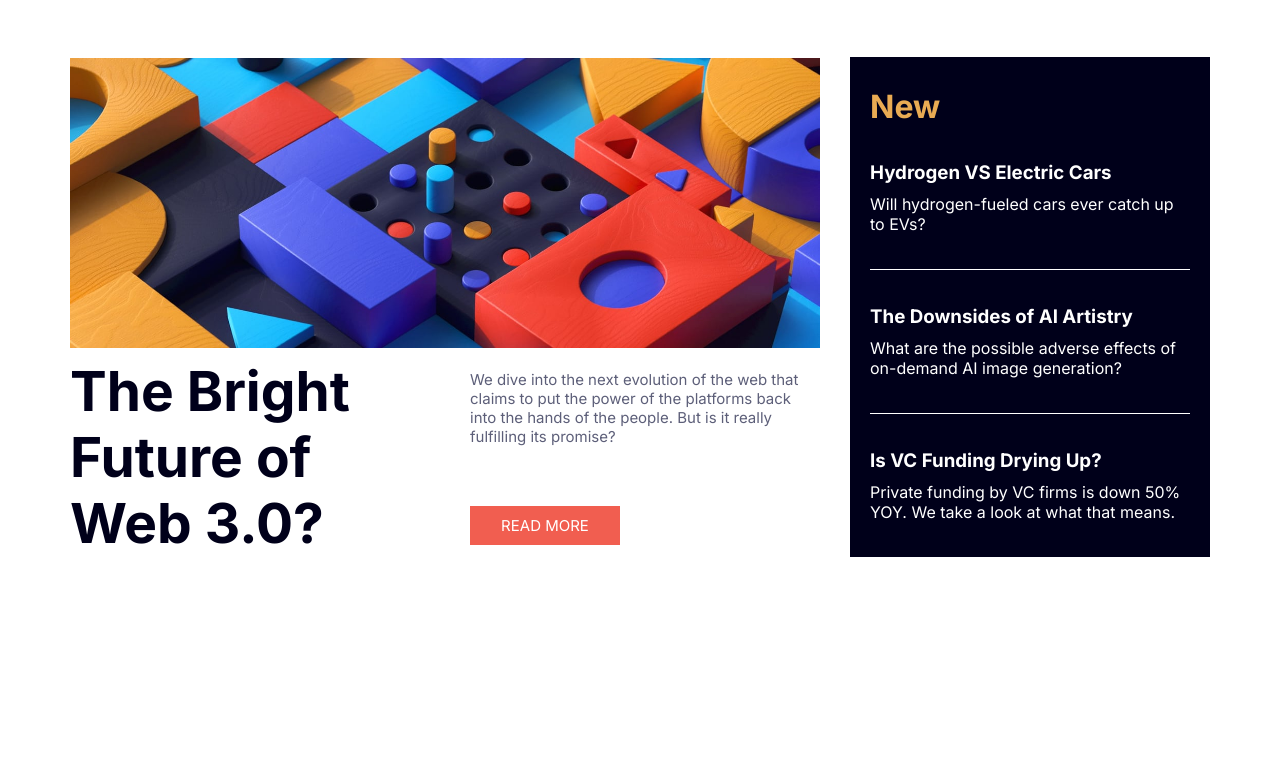
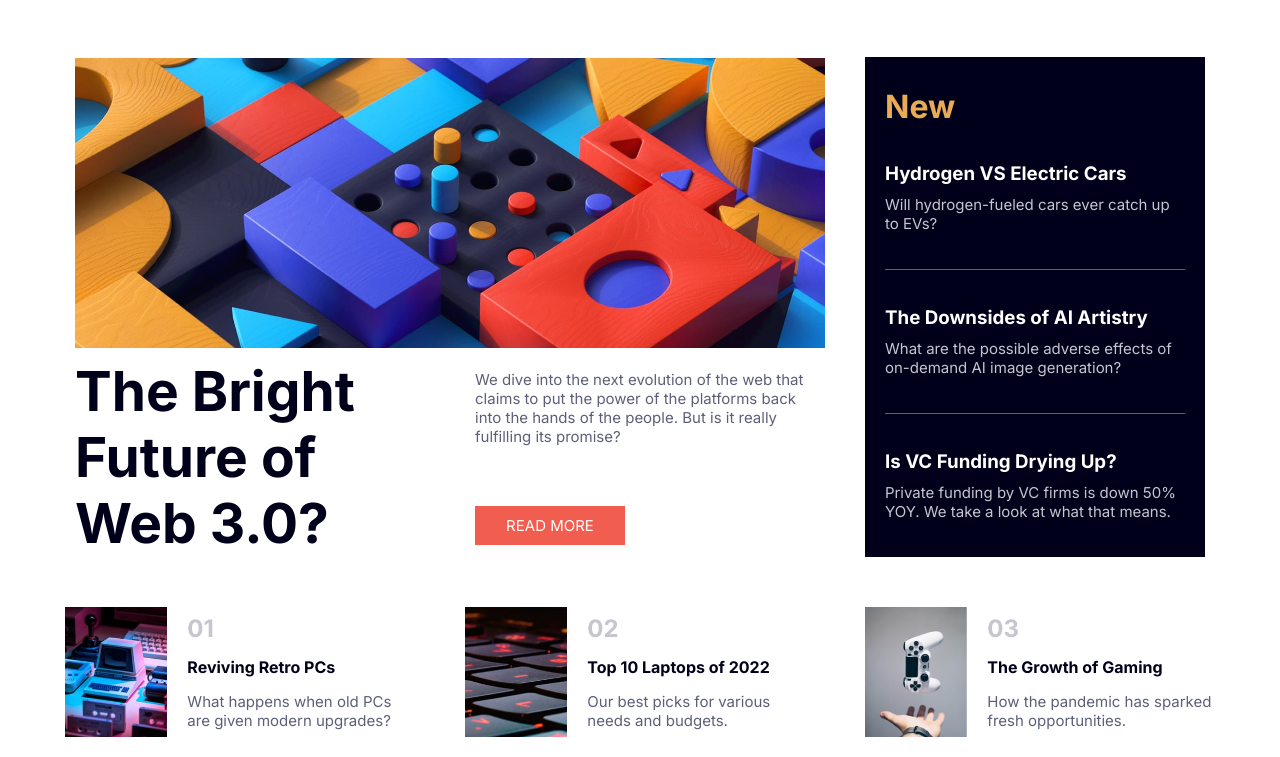
Before and after one commit to simon-basil/News-Homepage, a plain HTML site: page index.html in a window 1280 px wide. Shown: the part 83-840 px from the top of the page. Before the commit the page ends 800 px from the top, so only its background shows below. Drawn offline with Linux system fonts and the light colour scheme.

Commit message:
addition of bottom divs

```diff
--- a/index.html
+++ b/index.html
@@ -64,11 +64,33 @@
             </div>
         </div>
         <div class="bottom">
-            <div class="three"></div>
-            <div class="three"></div>
-            <div class="three"></div>
+            <div class="three">
+                <img src="images/image-retro-pcs.jpg" alt="Retro-PCs" class="tripple">
+                <div class="text">
+                    <h2 class="numbers">01</h2>
+                    <p class="descrip">Reviving Retro PCs</p>
+                    <p class="subdescrip">What happens when old PCs are given modern upgrades?</p>
+                </div>
+            </div>
+            <div class="three">
+                <img src="images/image-top-laptops.jpg" alt="Top-Laptops" class="tripple">
+                <div class="text">
+                    <h2 class="numbers">02</h2>
+                    <p class="descrip">Top 10 Laptops of 2022</p>
+                    <p class="subdescrip">Our best picks for various needs and budgets.</p>
+                </div>
+            </div>
+            <div class="three">
+                <img src="images/image-gaming-growth.jpg" alt="Gaming-Growth" class="tripple">
+                <div class="text">
+                    <h2 class="numbers">03</h2>
+                    <p class="descrip">The Growth of Gaming</p>
+                    <p class="subdescrip">How the pandemic has sparked fresh opportunities.</p>
+                </div>
+            </div>
 
         </div>
+
     </div>
    </div>
 </body>
--- a/styles.css
+++ b/styles.css
@@ -28,7 +28,7 @@ a{
 }
 a:hover{
     color: hsl(5, 85%, 63%);
-    transition: all 0.5s ;
+    transition: all 0.5s ease-in;
 }
 
 .centered{
@@ -42,6 +42,7 @@ a:hover{
     justify-content: center;
     align-items: center;
     padding: 20px;
+    gap: 50px;
 }
 
 .top{
@@ -49,7 +50,7 @@ a:hover{
     flex-wrap: wrap;
     justify-content: center;
     align-items: center;
-    gap:30px;
+    gap:40px;
 }
 
 .main{
@@ -111,7 +112,7 @@ a:hover{
 .right{
     background-color: hsl(240, 100%, 5%);
     height: 500px;
-    width: 360px;
+    width: 340px;
     display: flex;
     flex-direction: column;
     padding: 30px 20px 0px 20px;
@@ -131,11 +132,16 @@ a:hover{
 }
 
 #change{
-    border-top: 1px solid white;
-    border-bottom: 1px solid white;
+    border-top: 1px solid hsl(236, 13%, 42%);
+    border-bottom: 1px solid hsl(236, 13%, 42%);
 }
 
-.subhead, .para{
+.para{
+    font-size: 15px;
+    color: hsl(233, 8%, 79%);
+}
+
+.subhead{
     color: white;
 }
 
@@ -146,10 +152,48 @@ a:hover{
 }
 
 .bottom{
-    background-color: gray;
+    display: flex;
+    flex-wrap: wrap;
+    gap: 50px;
 }
 
+.three{
+    display: flex;
+    gap: 20px;
+    width: 350px;
+}
 
+.tripple{
+    height: 130px;
+}
+
+.text{
+    display: flex;
+    flex-direction: column;
+    justify-content: space-around;
+
+}
+
+.numbers{
+    color: hsl(233, 8%, 79%);
+}
+
+.descrip{
+    font-size: 16px;
+    color: hsl(240, 100%, 5%);
+    font-weight: bold;
+}
+
+.descrip:hover{
+    color: hsl(5, 85%, 63%);
+    transition: ease-in 0.3s;
+    cursor: pointer;
+}
+
+.subdescrip{
+    font-size: 15px;
+    color: hsl(236, 13%, 42%);
+}
 
 
 @media(max-width: 450px){
```
